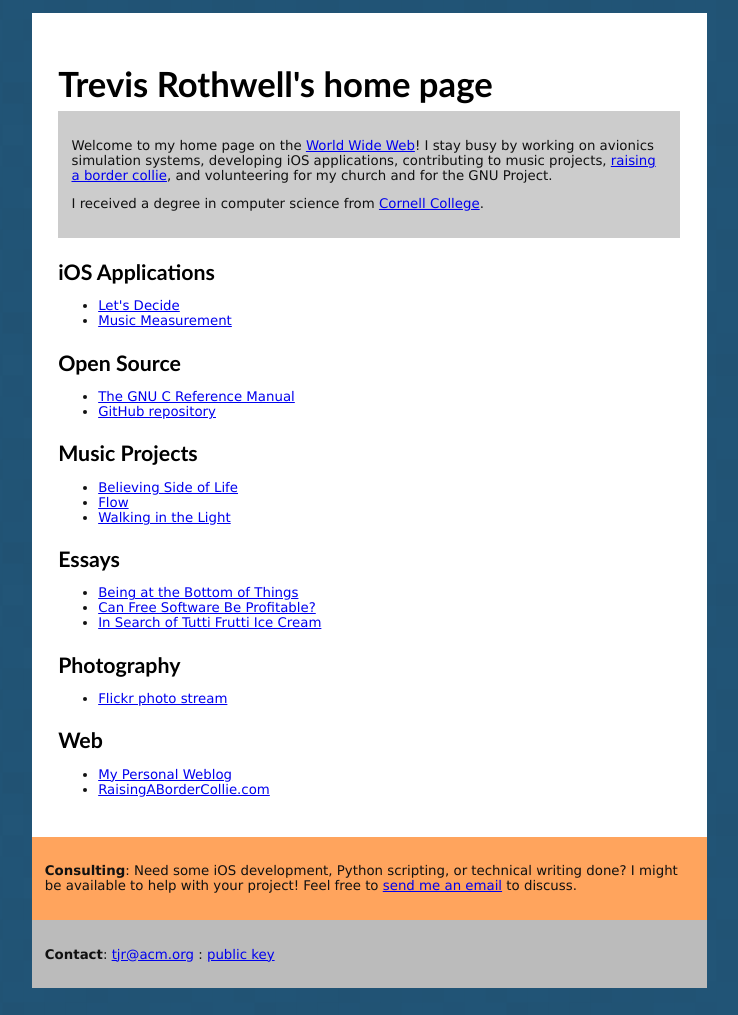
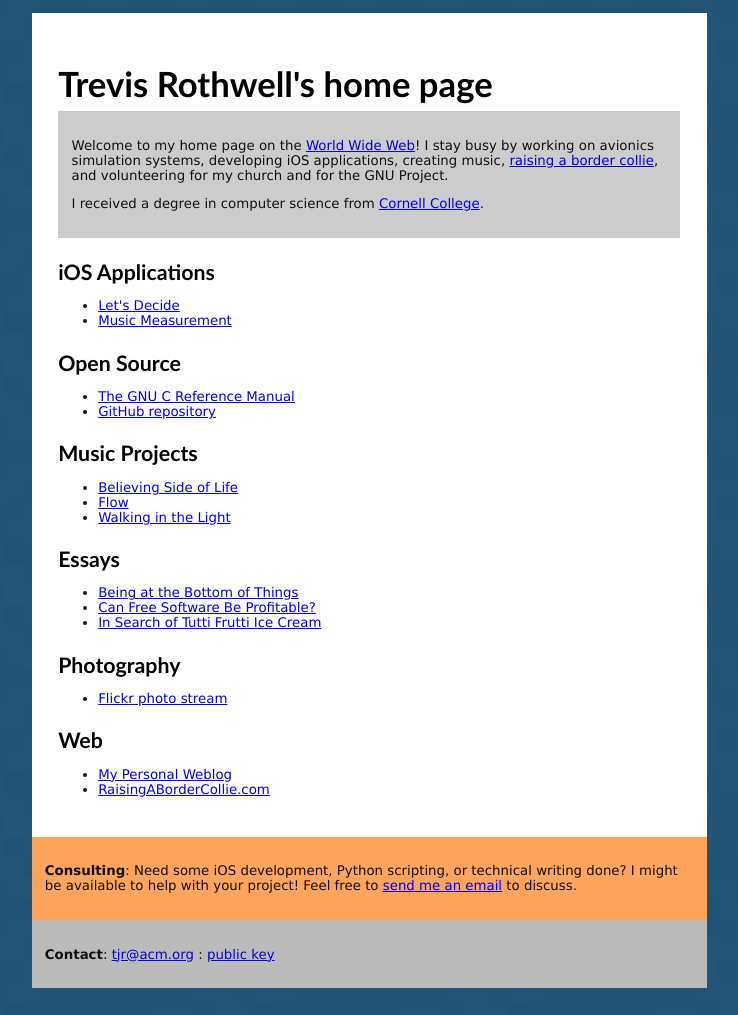
Before and after one commit to tjr/tjr.github.com, a Jekyll site: the page index.html, which Jekyll copies as it is, in a window 1280 px wide. Shown: the whole page, without its empty margins (271-1009 px from the left). Built offline with Jekyll 4.4.1, drawn with Linux system fonts in a browser that asks for light colours; some web fonts are replaced.

Commit message:
Update index.html

```diff
--- a/index.html
+++ b/index.html
@@ -14,7 +14,7 @@
 <p>
 Welcome to my home page on the <a href="http://www.w3.org/History.html">World Wide Web</a>!
 I stay busy by working on avionics simulation systems, developing iOS applications,
-contributing to music projects, <a href="/dogs/samantha">raising a border collie</a>,
+creating music, <a href="/dogs/samantha">raising a border collie</a>,
 and volunteering for my church and for the GNU Project.
 </p>
 <p>
```
